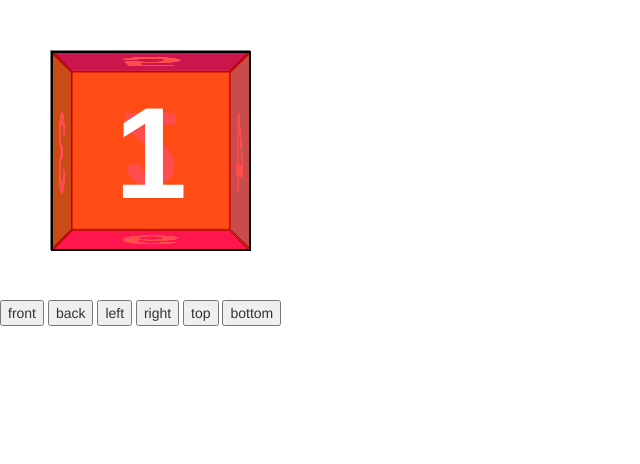
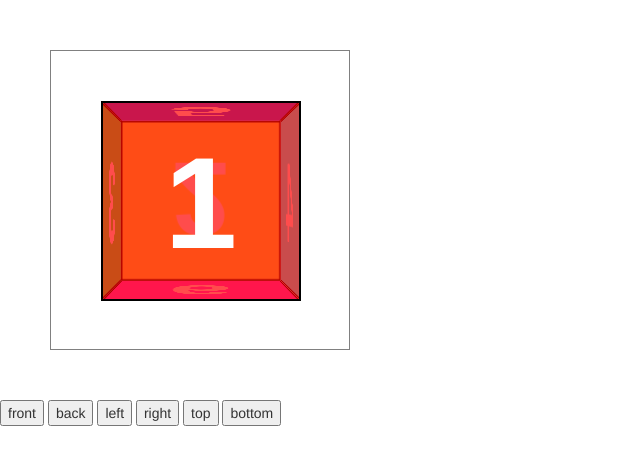
Before and after one commit to praneetmehta/3D_CSS, a plain HTML site: page index.html in a window 1280 px wide. Shown: the whole page, without its empty margins (0-640 px from the left). Drawn offline with nearby package versions, Linux system fonts and the light colour scheme.

Commit message:
made the cube v1.0

```diff
--- a/style.css
+++ b/style.css
@@ -1,6 +1,6 @@
 #container {
-    width: 200px;
-    height: 200px;
+    width: 300px;
+    height: 300px;
     margin: 50px;
     position: relative;
     perspective: 800px;
@@ -8,8 +8,9 @@
 }
 #cube {
     position: absolute;
-    width: 100%;
-    height: 100%;
+    width: 200px;
+    height: 200px;
+    margin: 50px;
     text-align: center;
     transform-style: preserve-3d;
     transition: transform 1s;
```
